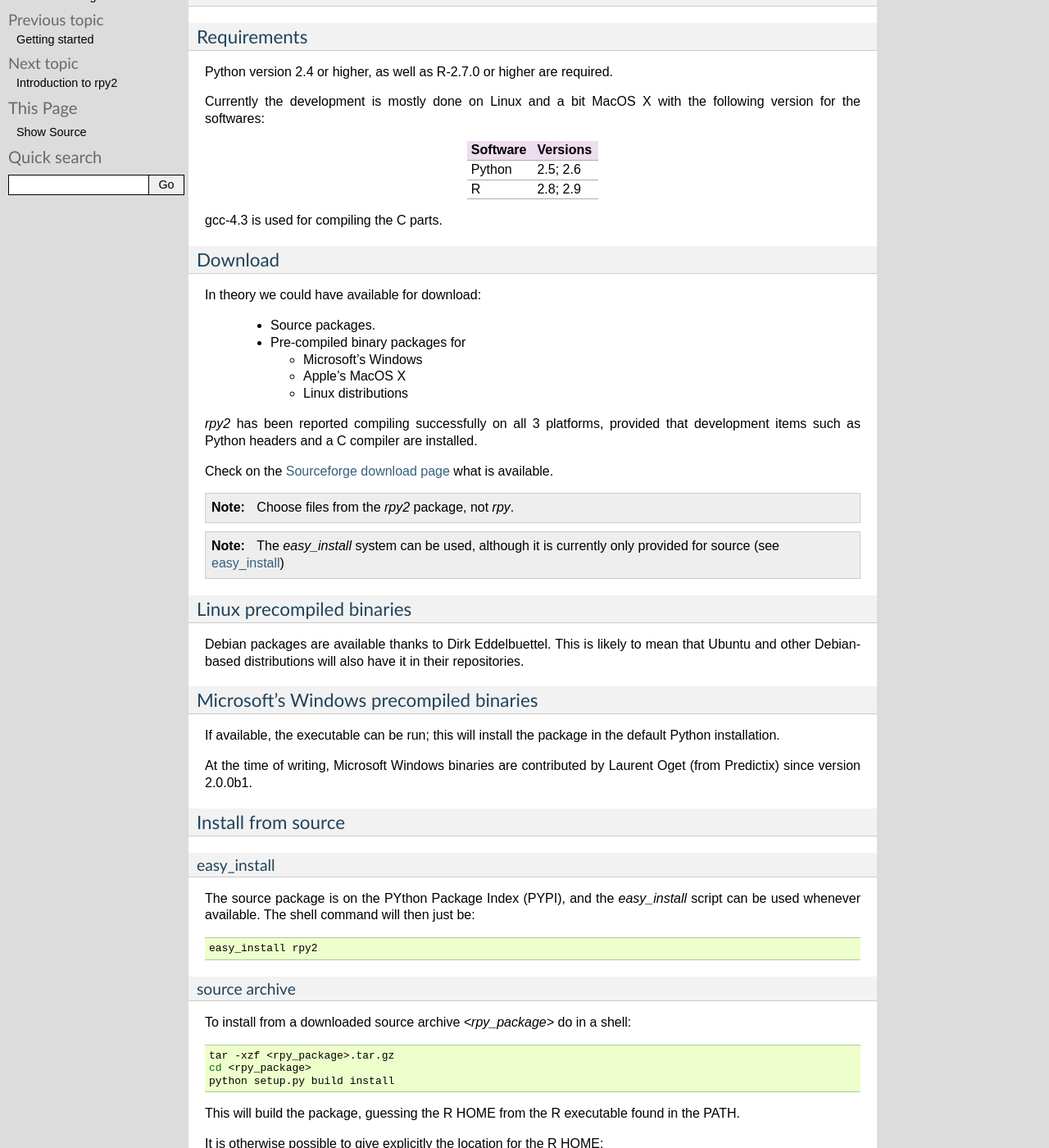
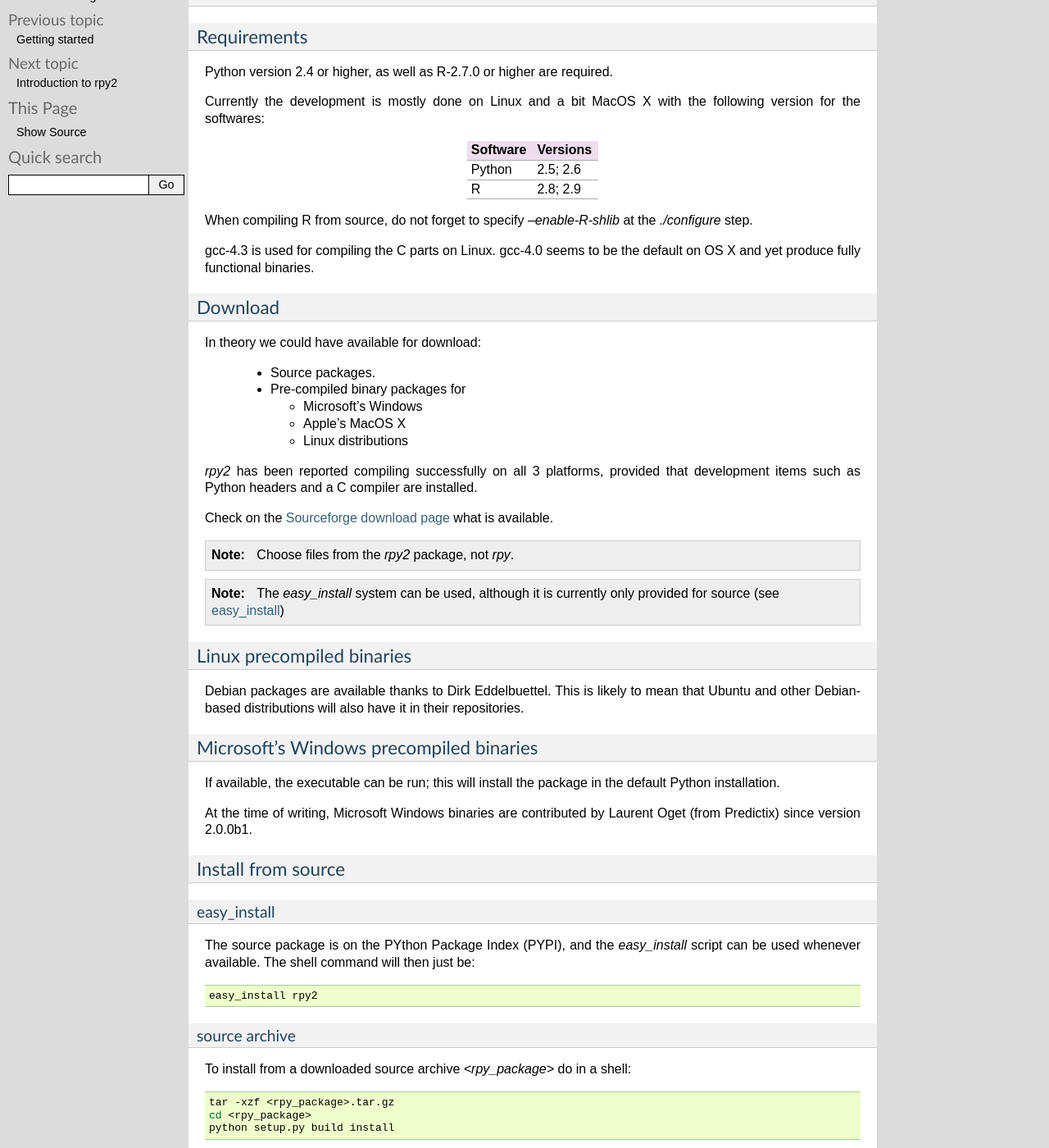
Before and after one commit to uhjish/rpy2, a Sphinx documentation site: the page built from doc/source/overview.rst, in a window 1280 px wide and 1400 px high, scrolled down 512 px. Shown: the whole window at 82% size. Built offline with Sphinx 7.4.7, drawn with Linux system fonts in a browser that asks for light colours; formulas are drawn with MathJax 3; some of the changed text lies outside the part shown.

Commit message:
notes about installing rpy2

```diff
--- a/doc/source/overview.rst
+++ b/doc/source/overview.rst
@@ -48,14 +48,18 @@ Python version 2.4 or higher, as well as R-2.7.0 or higher are required.
 Currently the development is mostly done on Linux and a bit MacOS X with the
 following version for the softwares:
 
-======== ========
+======== =========
 Software Versions
-======== ========
+======== =========
  Python   2.5; 2.6
  R        2.8; 2.9
-======== ========
+======== =========
 
-gcc-4.3 is used for compiling the C parts.
+When compiling R from source, do not forget to specify *--enable-R-shlib* at
+the *./configure* step.
+
+gcc-4.3 is used for compiling the C parts on Linux. gcc-4.0 seems to be the default
+on OS X and yet produce fully functional binaries.
 
 
 Download
@@ -140,7 +146,8 @@ To install from a downloaded source archive `<rpy_package>` do in a shell:
 This will build the package, guessing the R HOME from
 the R executable found in the PATH.
 
-It is otherwise possible to give explicitly the location for the R HOME:
+Beside the regular options for :mod:distutils:-way of building and installing
+Python packages, it is otherwise possible to give explicitly the location for the R HOME:
 
 .. code-block:: bash
 
```
Also changed, not shown: other parts of doc/source/overview.rst (+2 -0 lines).
